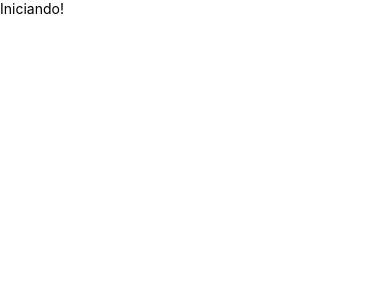
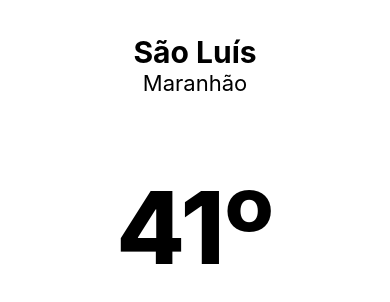
Before and after one commit to adrianomartins002/clima_rn, a React Native app: screen / in a window 390 px wide. Shown: the top 302 px of the page. Built offline with nearby package versions, Linux system fonts and the light colour scheme.

Commit message:
gitflow-feature-stash: componentes_iniciais
feat(components): criar componentes iniciais de endereco e temperatura

```diff
--- a/App.js
+++ b/App.js
@@ -7,14 +7,30 @@
  */
 
 import React from 'react';
-import {View, Text} from 'react-native';
+import {View, Text, StatusBar} from 'react-native';
 
-const App: () => React$Node = () => {
-  return (
-    <View>
-      <Text>Iniciando!</Text>
-    </View>
-  );
-};
+import {Temperatura, Endereco} from './shared/molecules';
+
+class App extends React.Component {
+  constructor(props) {
+    super(props);
+  }
+
+  render() {
+    return (
+      //centralizar componentes para melhor visualização
+      <View style={{flex: 1}}>
+        <StatusBar backgroundColor="white" />
+        <View style={{flex: 0.5}}>
+          <Endereco cidade="São Luís" estado="Maranhão" />
+        </View>
+        <View style={{flex: 0.75}}>
+          <Temperatura temperatura="41" />
+        </View>
+        <View style={{flex: 2}} />
+      </View>
+    );
+  }
+}
 
 export default App;
--- /dev/null
+++ b/shared/molecules/endereco.component.js
@@ -0,0 +1,23 @@
+import React from 'react';
+import {View, Text, StyleSheet} from 'react-native';
+
+export const Endereco = props => {
+  return (
+    <View style={styles.container}>
+      {/* cidade */}
+      <Text style={styles.textCidade}>{props.cidade}</Text>
+      {/* estado */}
+      <Text style={styles.textEstado}>{props.estado}</Text>
+    </View>
+  );
+};
+
+const styles = StyleSheet.create({
+  container: {
+    flex: 1,
+    justifyContent: 'center',
+    alignItems: 'center',
+  },
+  textCidade: {fontSize: 30, fontWeight: 'bold'},
+  textEstado: {fontSize: 22},
+});
--- /dev/null
+++ b/shared/molecules/index.js
@@ -0,0 +1,2 @@
+export {Temperatura} from './temperatura.component';
+export {Endereco} from './endereco.component';
--- /dev/null
+++ b/shared/molecules/temperatura.component.js
@@ -0,0 +1,22 @@
+import React from 'react';
+import {View, Text, StyleSheet} from 'react-native';
+
+export const Temperatura = props => {
+  return (
+    <View style={styles.container}>
+      <Text style={styles.text}>{props.temperatura}º</Text>
+    </View>
+  );
+};
+
+const styles = StyleSheet.create({
+  container: {
+    flex: 1,
+    justifyContent: 'center',
+    alignItems: 'center',
+  },
+  text: {
+    fontSize: 100,
+    fontWeight: '800',
+  },
+});
```
Also changed, not shown: 4 other files (tests, documents, lock files or other folders).
